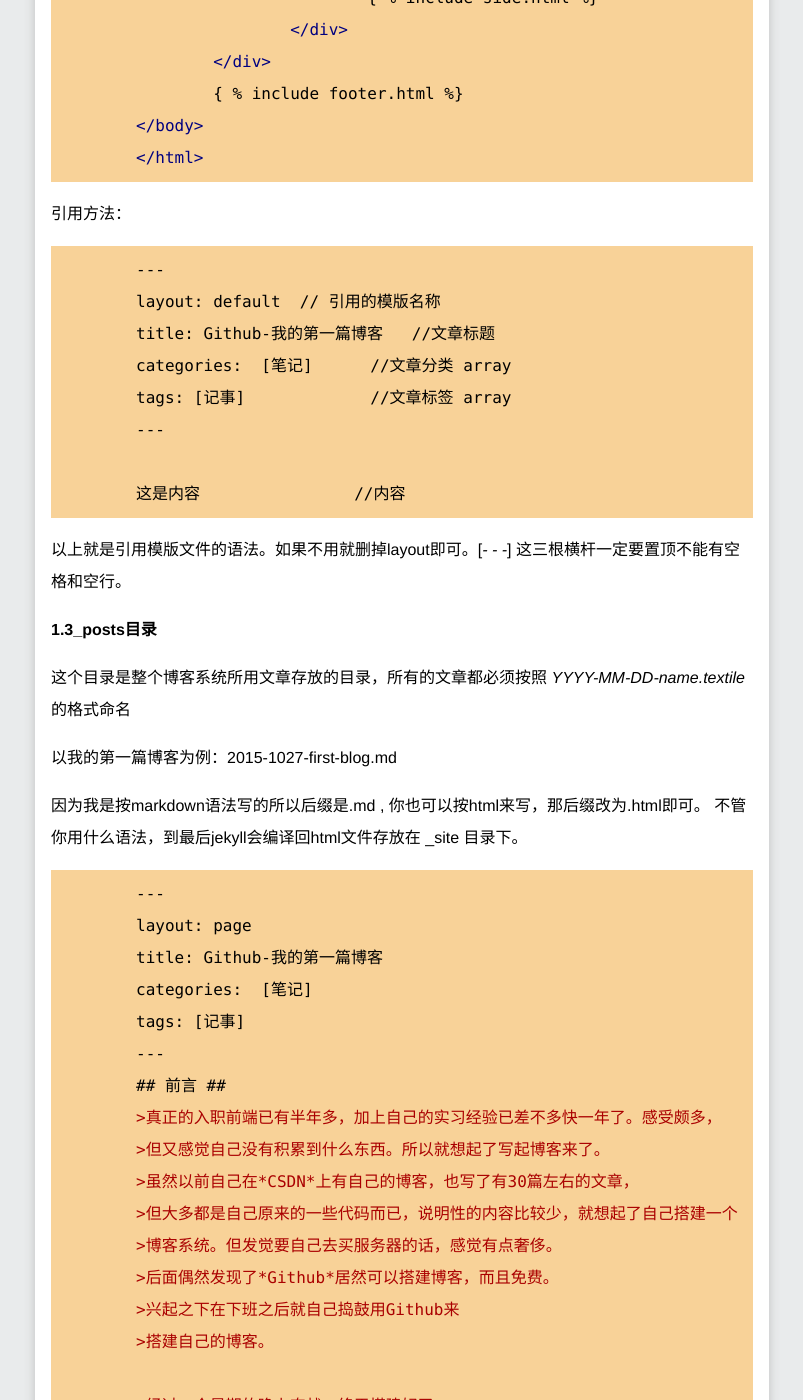
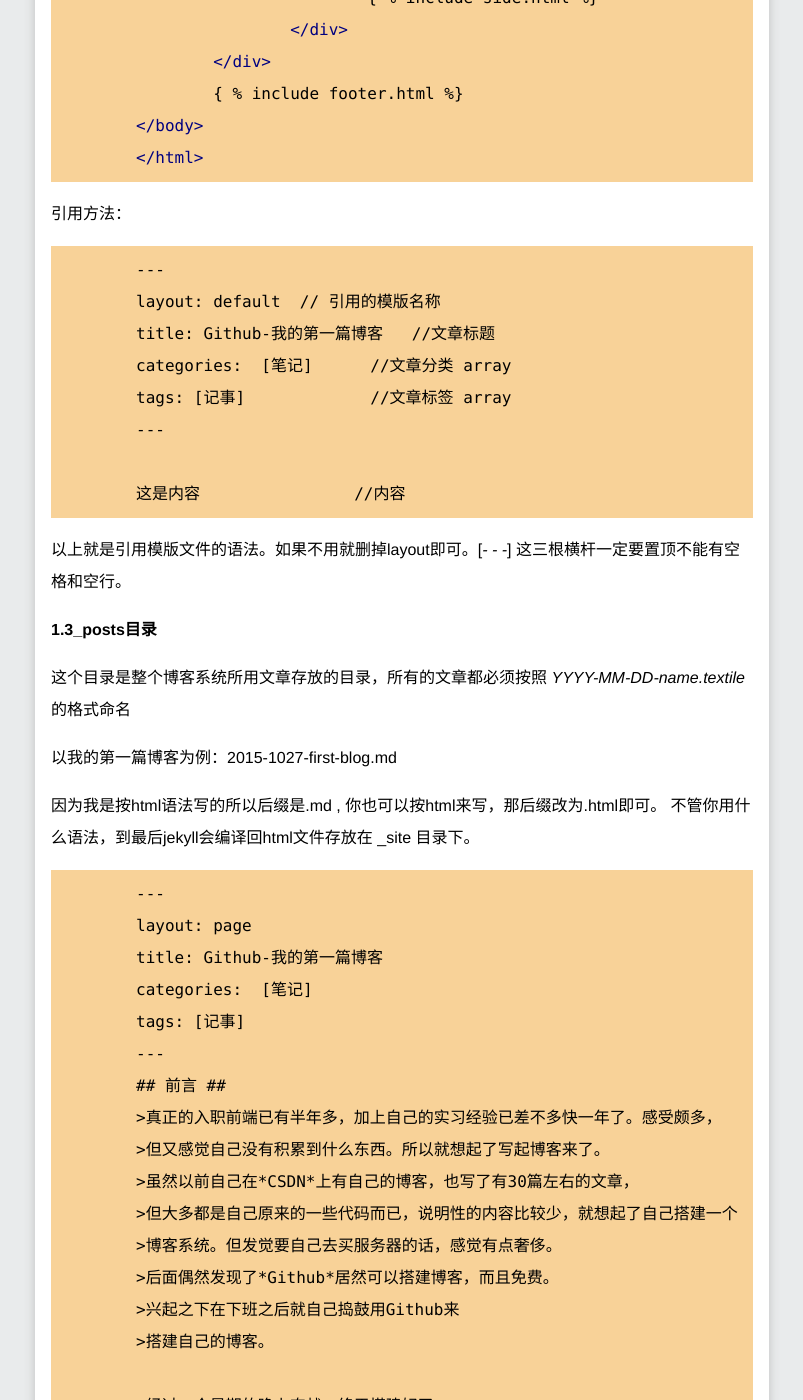
Before and after one commit to Yi-love/yi-love.github.io, a Jekyll site: the page built from _posts/2015-10-31-git-jekyll-markdown.md, in a window 1280 px wide and 1400 px high, scrolled down 5084 px. Shown: the whole window, without its empty margins (113-916 px from the left). Built offline with Jekyll 4.4.1, drawn with Linux system fonts in a browser that asks for light colours; some of the changed text lies outside the part shown.

Commit message:
edit git-jekyll-markdown.md secend time

```diff
--- a/_posts/2015-10-31-git-jekyll-markdown.md
+++ b/_posts/2015-10-31-git-jekyll-markdown.md
@@ -1,8 +1,8 @@
 ---
 layout: page
-title: git+jekyll+markdown搭建博客框架
+title: git+jekyll+html搭建博客框架
 categories: [笔记]
-tags: [git , jekyll , markdown]
+tags: [git , jekyll , html]
 ---
 
 >### 前言 ###
@@ -153,7 +153,7 @@
 {% endhighlight %}
 
 >引用方法：
-{% highlight markdown %}
+{% highlight html %}
  	---
 	layout: default  // 引用的模版名称
 	title: Github-我的第一篇博客   //文章标题
@@ -171,9 +171,9 @@
 >
 >以我的第一篇博客为例：2015-1027-first-blog.md
 >
->因为我是按markdown语法写的所以后缀是.md , 你也可以按html来写，那后缀改为.html即可。
+>因为我是按html语法写的所以后缀是.md , 你也可以按html来写，那后缀改为.html即可。
 >不管你用什么语法，到最后jekyll会编译回html文件存放在 _site 目录下。
-{% highlight markdown %}
+{% highlight html %}
  	---
 	layout: page
 	title: Github-我的第一篇博客
```
Also changed, not shown: 4 other files.
